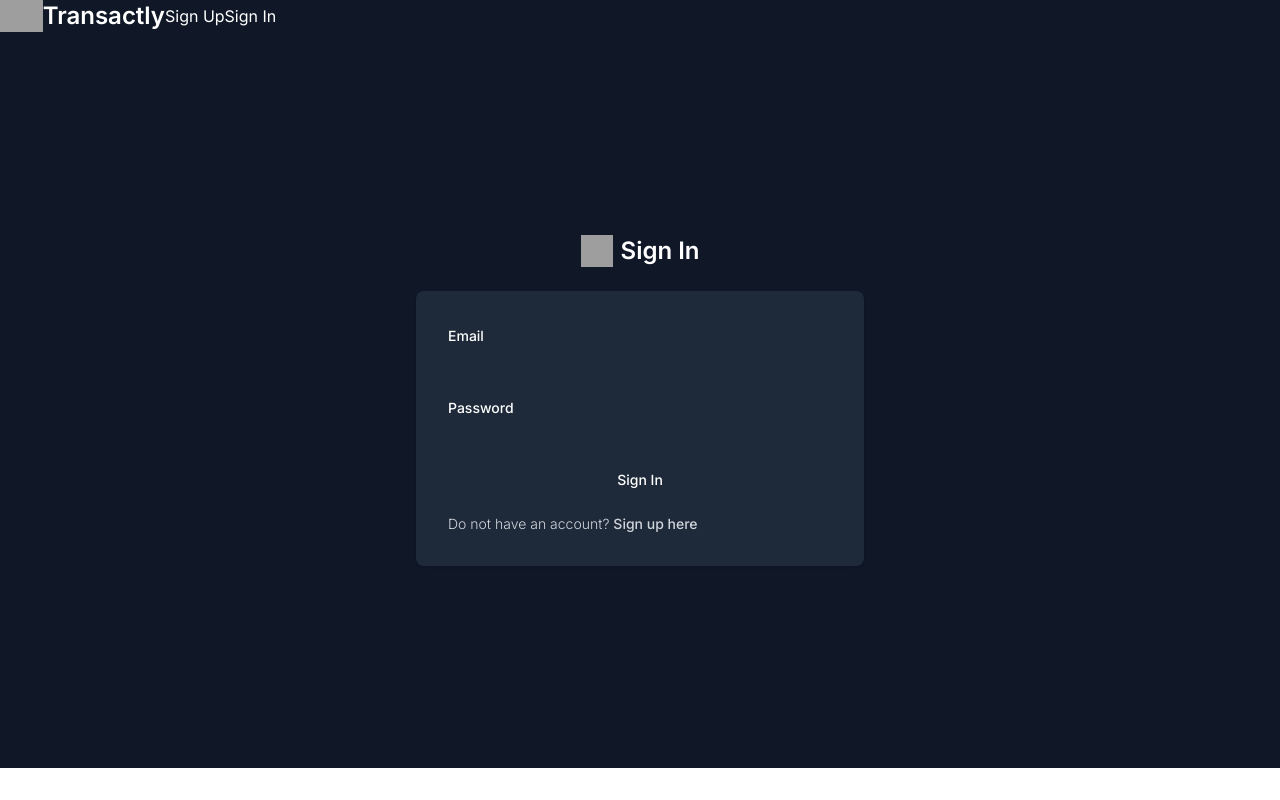
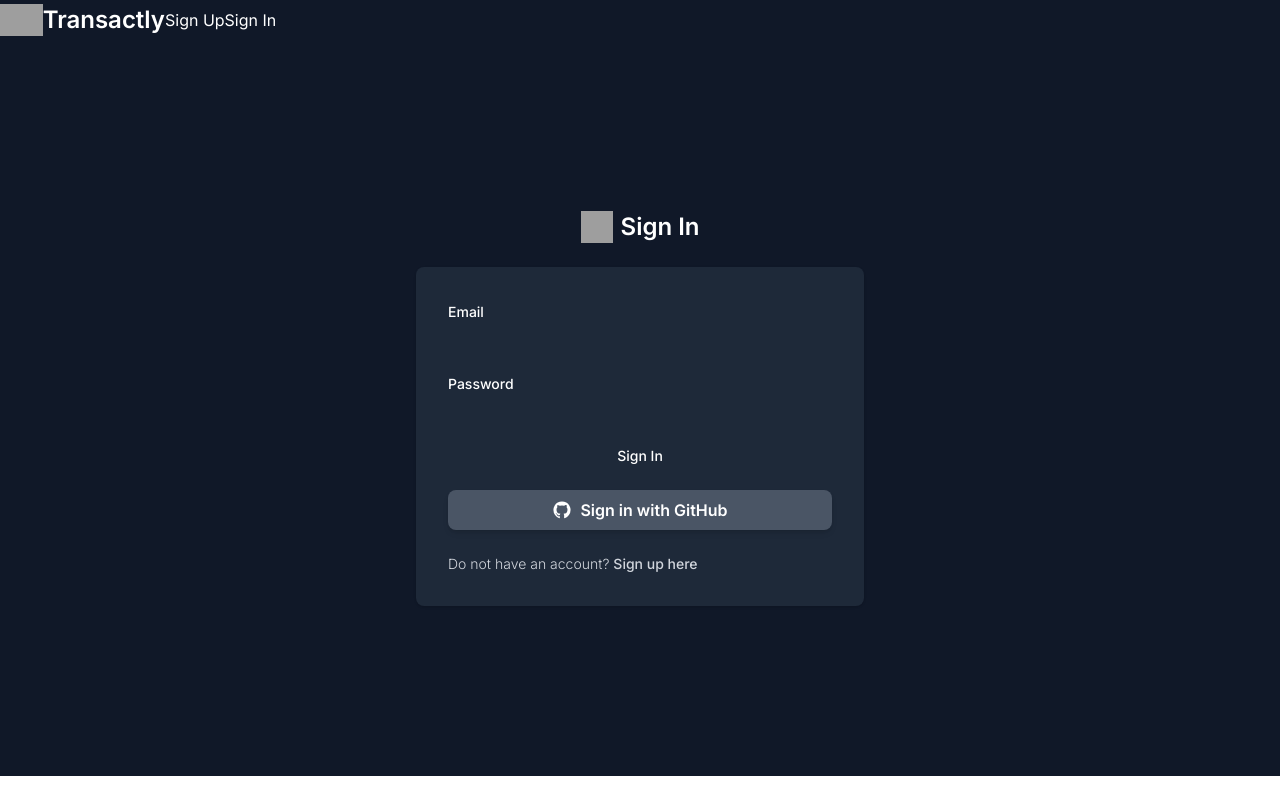
Before and after one commit to Yash-KK/Transactly, a Next.js app in the folder apps/user-app/: page /signin in a window 1280 px wide. Built offline with nearby package versions, Linux system fonts and the light colour scheme; no server answers; grey boxes are pictures that could not be loaded.

Commit message:
add-signin-with-github

```diff
--- a/apps/user-app/app/lib/auth.ts
+++ b/apps/user-app/app/lib/auth.ts
@@ -1,4 +1,5 @@
 import CredentialsProvider from "next-auth/providers/credentials";
+import GitHubProvider from "next-auth/providers/github";
 import { prisma } from "@repo/db";
 import { compare } from "bcryptjs";
 
@@ -37,6 +38,10 @@
           };
         },
       }),
+      GitHubProvider({
+        clientId: process.env.GITHUB_ID as string,
+        clientSecret: process.env.GITHUB_SECRET as string
+      })
     ],
     pages: {
       signIn: "/signin",
--- a/apps/user-app/app/signin/page.tsx
+++ b/apps/user-app/app/signin/page.tsx
@@ -98,7 +98,23 @@
                 {error && <div className="text-red-500">{error}</div>}
 
                 <Button signup={false} loading={loading} />
-                {/* Login Link */}
+                <button
+                  type="button"
+                  onClick={() =>signIn("github", { callbackUrl: "/dashboard" })}
+                  className="py-2 px-4 max-w-md flex justify-center items-center bg-gray-600 hover:bg-gray-700 focus:ring-gray-500 focus:ring-offset-gray-200 text-white w-full transition ease-in duration-200 text-center text-base font-semibold shadow-md focus:outline-none focus:ring-2 focus:ring-offset-2 rounded-lg"
+                >
+                  <svg
+                    xmlns="http://www.w3.org/2000/svg"
+                    width="20"
+                    height="20"
+                    fill="currentColor"
+                    className="mr-2"
+                    viewBox="0 0 1792 1792"
+                  >
+                    <path d="M896 128q209 0 385.5 103t279.5 279.5 103 385.5q0 251-146.5 451.5t-378.5 277.5q-27 5-40-7t-13-30q0-3 .5-76.5t.5-134.5q0-97-52-142 57-6 102.5-18t94-39 81-66.5 53-105 20.5-150.5q0-119-79-206 37-91-8-204-28-9-81 11t-92 44l-38 24q-93-26-192-26t-192 26q-16-11-42.5-27t-83.5-38.5-85-13.5q-45 113-8 204-79 87-79 206 0 85 20.5 150t52.5 105 80.5 67 94 39 102.5 18q-39 36-49 103-21 10-45 15t-57 5-65.5-21.5-55.5-62.5q-19-32-48.5-52t-49.5-24l-20-3q-21 0-29 4.5t-5 11.5 9 14 13 12l7 5q22 10 43.5 38t31.5 51l10 23q13 38 44 61.5t67 30 69.5 7 55.5-3.5l23-4q0 38 .5 88.5t.5 54.5q0 18-13 30t-40 7q-232-77-378.5-277.5t-146.5-451.5q0-209 103-385.5t279.5-279.5 385.5-103zm-477 1103q3-7-7-12-10-3-13 2-3 7 7 12 9 6 13-2zm31 34q7-5-2-16-10-9-16-3-7 5 2 16 10 10 16 3zm30 45q9-7 0-19-8-13-17-6-9 5 0 18t17 7zm42 42q8-8-4-19-12-12-20-3-9 8 4 19 12 12 20 3zm57 25q3-11-13-16-15-4-19 7t13 15q15 6 19-6zm63 5q0-13-17-11-16 0-16 11 0 13 17 11 16 0 16-11zm58-10q-2-11-18-9-16 3-14 15t18 8 14-14z"></path>
+                  </svg>
+                  Sign in with GitHub
+                </button>
                 <p className="text-sm font-light text-gray-300">
                   Do not have an account?{" "}
                   <Link
```
